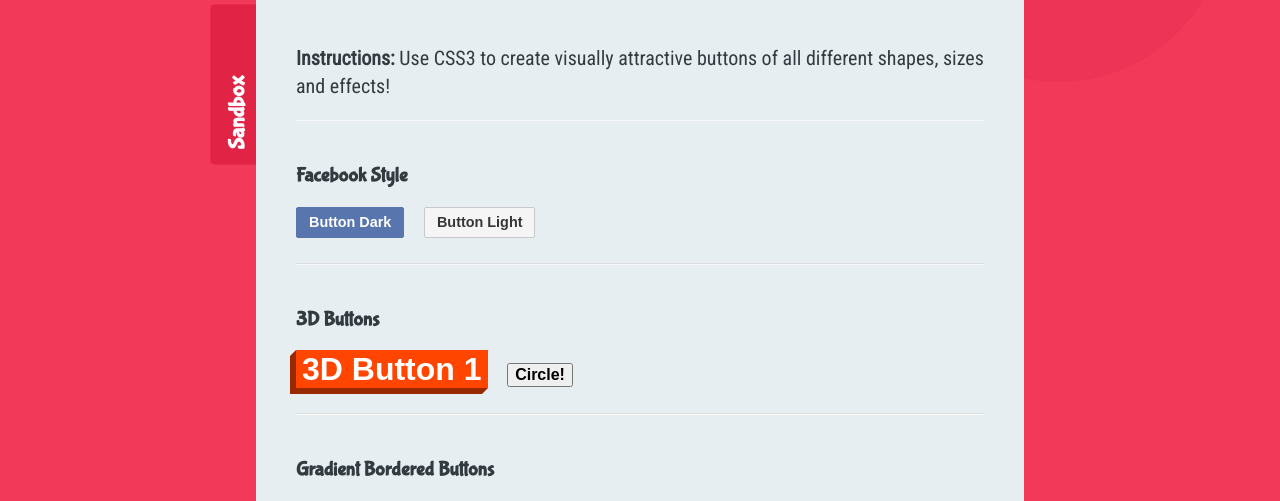
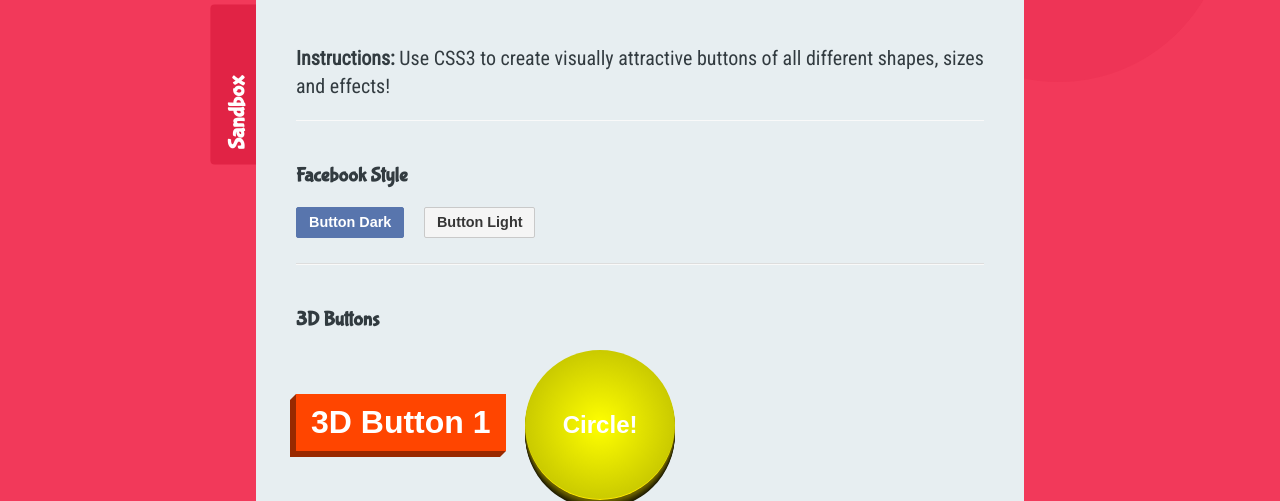
Before and after one commit to parmeet1402/30-days-of-css, a plain HTML site: page day-1-fancy-buttons/index.html in a window 1280 px wide. Shown: the part 276-777 px from the top of the page. Drawn offline with Linux system fonts and the light colour scheme; a web font is replaced by a local one.

Commit message:
done with 4 buttons: 2 3d and 2 facebook btns

```diff
--- a/day-1-fancy-buttons/sandbox.css
+++ b/day-1-fancy-buttons/sandbox.css
@@ -43,6 +43,7 @@
        border: none;
        outline: none;
        box-shadow: -6px 6px rgb(153, 41, 0);
+       padding: 10px 15px;
    }
 
     .btn-3d-1:hover{
@@ -94,3 +95,45 @@
     border: solid 3px transparent;
     border-top: solid 3px rgb(153,41,0);
 }
+
+/* ========================================
+
+    3d Button -2
+
+   ====================================== */
+
+   .btn-3d-2{
+       position: relative;
+       border-radius: 50%;
+       height: 150px;
+       width: 150px;
+       color: white;
+       font-size: 1.5rem;
+       outline: none;
+       border: none;
+       background-image: radial-gradient(yellow,rgb(180, 180, 0));
+       box-shadow: inset 0px -1px rgb(255, 230, 0),
+                    0px 2px 0 hsl(54,100%,20%),
+                    0px 3px 0 hsl(54,100%,18%),
+                    0px 4px 0 hsl(54,100%,16%),
+                    0px 5px 0 hsl(54,100%,14%),
+                    0px 6px 0 hsl(54,100%,12%),
+                    0px 7px 0 hsl(54,100%,10%),
+                    0px 8px 0 hsl(54,100%,8%),
+                    0px 9px 0 hsl(54,100%,6%);
+   }
+
+   .btn-3d-2:active{
+       top: 5px;
+       box-shadow: inset 0px -1px rgb(255, 230, 0),
+                    0px 2px 0 hsl(54,100%,20%),
+                    0px 3px 0 hsl(54,100%,18%),
+                    0px 4px 0 hsl(54,100%,16%),
+                    0px 5px 0 hsl(54,100%,14%);
+   }
+
+   /* ========================================
+
+    Gradient Button - 1
+
+   ====================================== */
```
